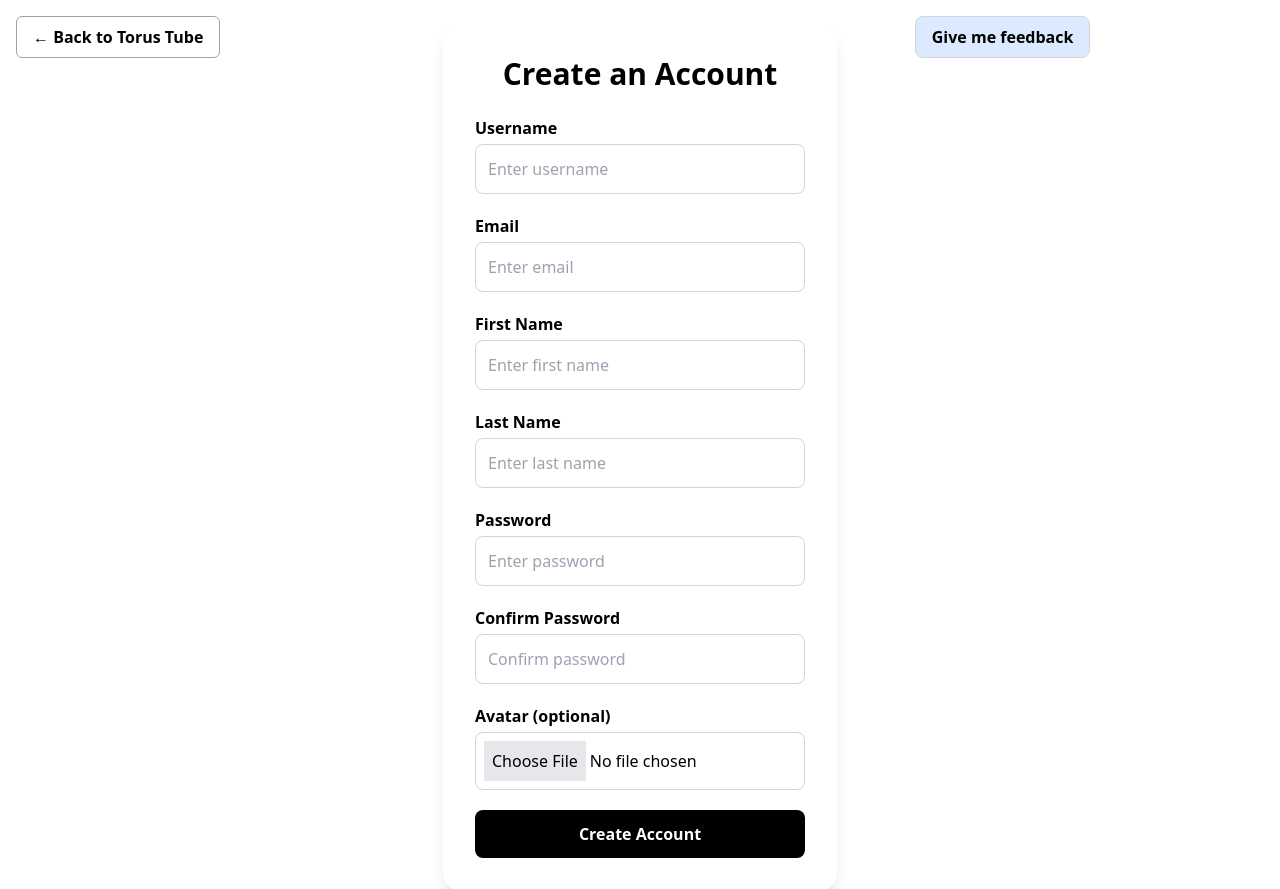
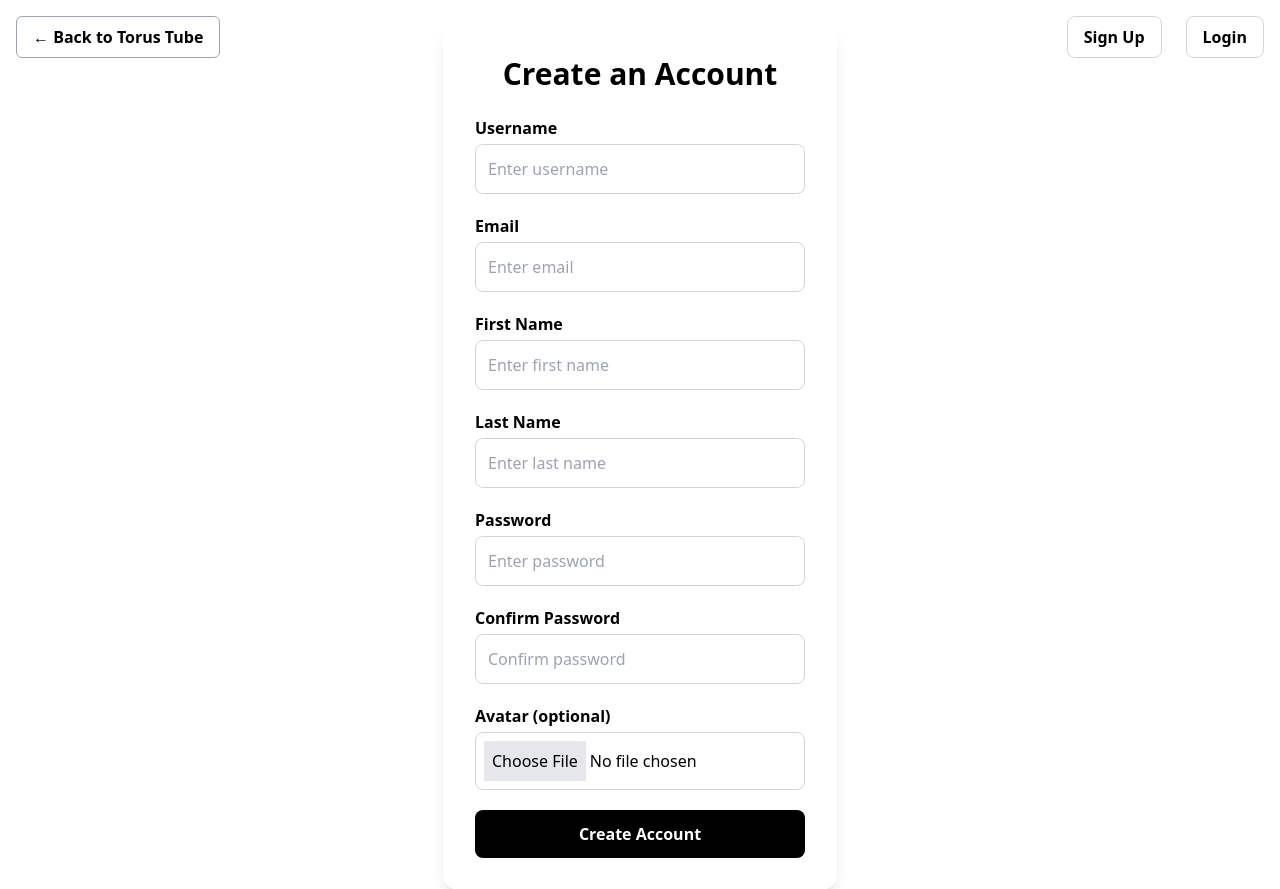
Before and after one commit to btwnTheLines/devjourney, a Django app: template app_profiles/templates/app_profiles/signup.html in a window 1280 px wide. Shown: the top 889 px of the page. Run offline with Django 5.2, Linux system fonts and the light colour scheme; the template is opened without the code that fills it, so the values that code supplies are empty; parts of the project's set-up code (start-up, migrations or seed data) failed here and were passed over; some libraries are stand-ins or nearby versions.

Commit message:
Update base.html - added new nav with modal

```diff
--- a/templates/base.html
+++ b/templates/base.html
@@ -61,35 +61,82 @@
 
         <div class="flex items-center space-x-6">
             {% if user.is_authenticated %}
-                {% if request.path != '/edit_profile/' %}
                 <a href="{% url 'edit_profile' %}"
                    class="hover:underline hover:underline-offset-5 transition-all">
                     Edit Profile
                 </a>
-                {% endif %}
 
                 <a href="{% url 'profiles_list' %}"
-                   class="rounded-lg bg-blue-100 text-black font-semibold px-4 py-2
+                   class="rounded-lg bg-white text-black font-semibold px-4 py-2
                           border border-gray-300 flex items-center
-                          hover:bg-black hover:text-blue-100 hover:border-blue-100 transition-all">
+                          hover:bg-black hover:text-white hover:border-blue-100 transition-all">
                     View User Feedback
                 </a>
+
+                <!-- Logout button -->
+                <button id="openLogoutModal"
+                        class="rounded-lg bg-white text-black font-semibold px-4 py-2
+                               border border-gray-300 hover:bg-black hover:text-white transition-all">
+                    Logout
+                </button>
             {% else %}
                 <a href="{% url 'signup' %}"
-                   class="rounded-lg bg-blue-100 text-black font-semibold px-4 py-2
+                   class="rounded-lg bg-white text-black font-semibold px-4 py-2
                           border border-gray-300 flex items-center
-                          hover:bg-black hover:text-blue-100 hover:border-blue-100 transition-all">
-                    Give me feedback
+                          hover:bg-black hover:text-white transition-all">
+                    Sign Up
                 </a>
 
-                <a href="{% url 'profiles_list' %}"
-                   class="hover:underline hover:underline-offset-5 transition-all">
-                    View User Feedback
-                </a>
+                <button id="openLoginModal"
+                        class="rounded-lg bg-white text-black font-semibold px-4 py-2
+                               border border-gray-300 hover:bg-black hover:text-white transition-all">
+                    Login
+                </button>
             {% endif %}
         </div>
     </nav>
 </header>
+
+<!-- Login Modal -->
+<div id="loginModal" class="hidden fixed inset-0 bg-black bg-opacity-50 flex items-center justify-center z-50">
+  <div class="bg-white rounded-lg p-6 w-full max-w-sm">
+    <h2 class="text-2xl font-semibold text-center mb-4 text-black">Login</h2>
+    <form id="loginForm">
+      {% csrf_token %}
+      <input type="text" name="username" placeholder="Username"
+             class="w-full px-3 py-2 border rounded-md mb-3 text-black" required>
+      <input type="password" name="password" placeholder="Password"
+             class="w-full px-3 py-2 border rounded-md mb-3 text-black" required>
+      <div id="loginError" class="text-red-600 text-sm mb-2 hidden"></div>
+      <button type="submit"
+              class="w-full bg-black text-white py-2 rounded-md hover:bg-gray-800 transition">
+        Log In
+      </button>
+      <button type="button" id="closeLoginModal"
+              class="w-full mt-2 bg-white text-black border border-gray-400 py-2 rounded-md hover:bg-black hover:text-white transition">
+        Cancel
+      </button>
+    </form>
+  </div>
+</div>
+
+<!-- Logout Confirmation Modal -->
+<div id="logoutModal" class="hidden fixed inset-0 bg-black bg-opacity-50 flex items-center justify-center z-50">
+  <div class="bg-white rounded-lg p-6 w-full max-w-sm text-center">
+    <h2 class="text-2xl font-semibold mb-4 text-black">Confirm Logout</h2>
+    <p class="text-gray-700 mb-6">Are you sure you want to log out?</p>
+    <div class="flex justify-between">
+      <button id="confirmLogout"
+              class="bg-black text-white px-4 py-2 rounded-md hover:bg-gray-800 transition">
+        Yes, Logout
+      </button>
+      <button id="closeLogoutModal"
+              class="bg-white text-black border border-gray-400 px-4 py-2 rounded-md hover:bg-black hover:text-white transition">
+        Cancel
+      </button>
+    </div>
+  </div>
+</div>
 
 <!-- Main content -->
 <main class="relative z-10 flex flex-col items-center justify-center min-h-screen px-6 py-6">
```
